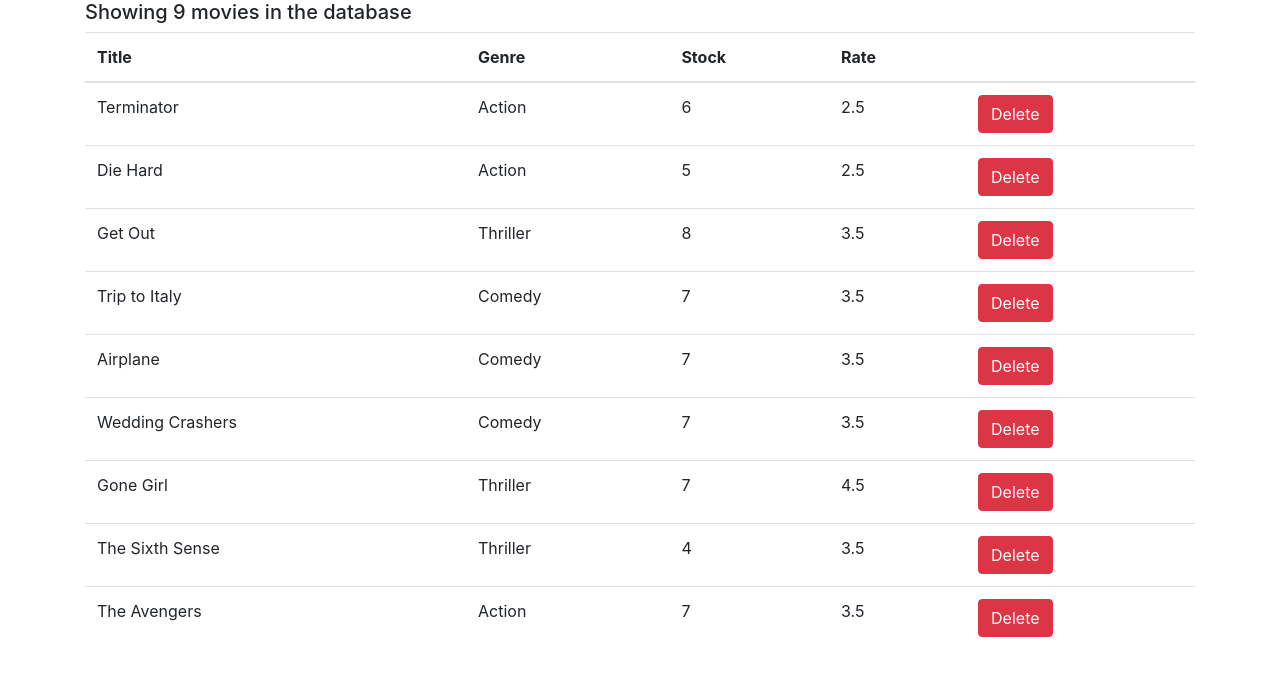
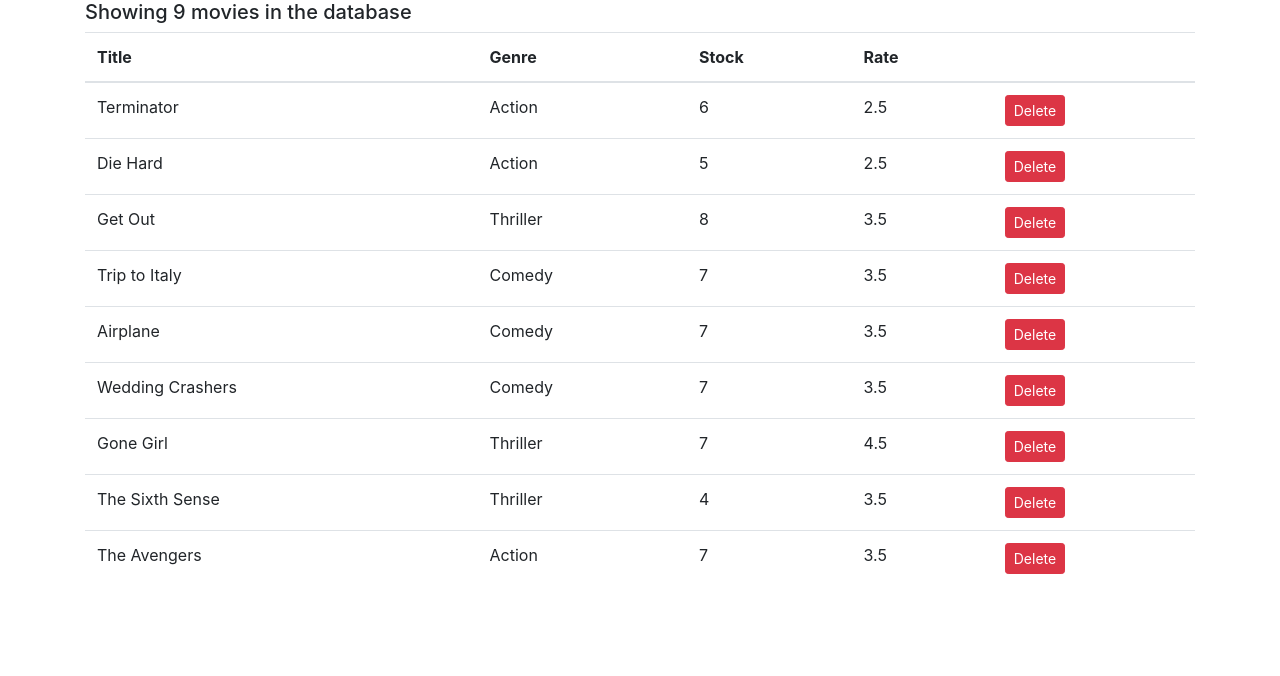
Before and after one commit to chsdwn/mastering-react, a React (Create React App) app in the folder vidly/: page / in a window 1280 px wide. Shown: the top 676 px of the page. Built offline with nearby package versions, Linux system fonts and the light colour scheme.

Commit message:
18-Deleting a Movie

```diff
--- a/vidly/src/components/movies.jsx
+++ b/vidly/src/components/movies.jsx
@@ -1,5 +1,5 @@
 import React, { Component } from "react";
-import { getMovies, deleteMovie } from "../services/fakeMovieService";
+import { getMovies } from "../services/fakeMovieService";
 
 class Movies extends Component {
   state = {
@@ -41,7 +41,7 @@ class Movies extends Component {
                   <td>{movie.dailyRentalRate}</td>
                   <td>
                     <button
-                      className="btn btn-danger"
+                      className="btn btn-danger btn-sm"
                       onClick={() => this.onMovieDeleteHandler(movie._id)}
                     >
                       Delete
```
